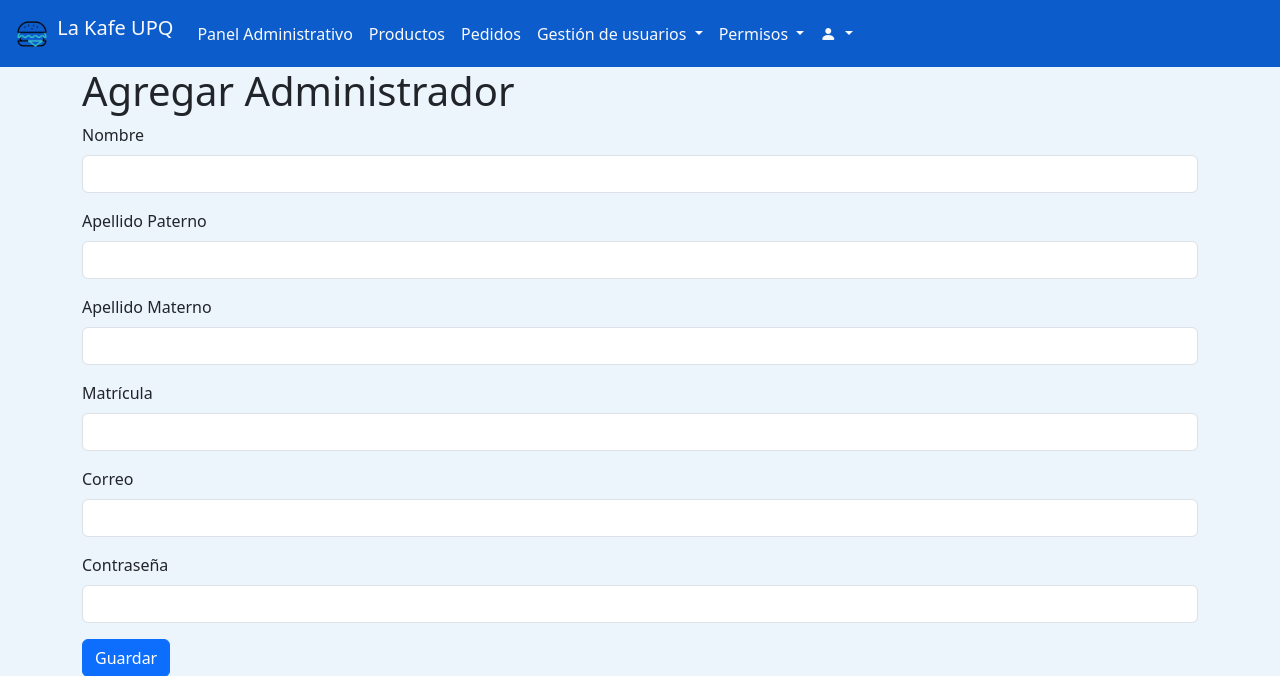
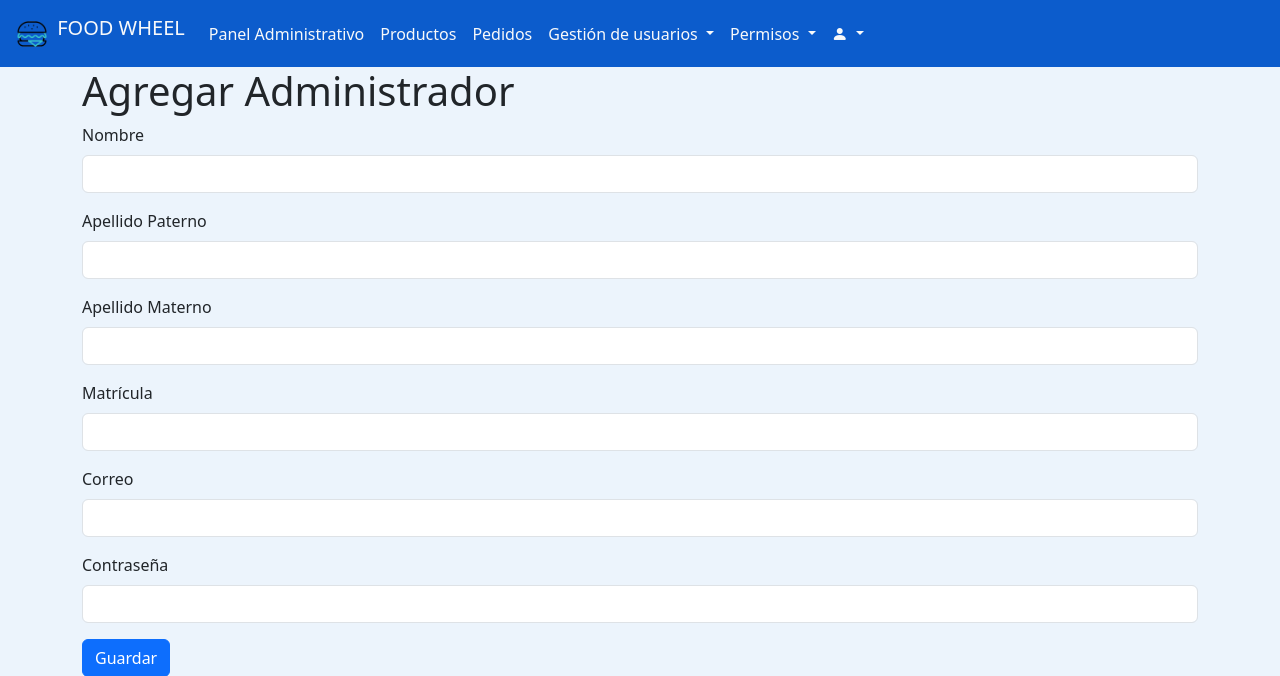
Before and after one commit to DiegoZNz/cafe, a Flask app: page /agregar-admin in a window 1280 px wide. Shown: the top 676 px of the page. Run offline with Flask 3, Linux system fonts and the light colour scheme; some libraries are stand-ins or nearby versions.

Commit message:
se editaron los nombres del proyecto

```diff
--- a/PiFlask/templates/adm_navbar.html
+++ b/PiFlask/templates/adm_navbar.html
@@ -5,7 +5,7 @@
   <meta charset="UTF-8">
   <meta name="viewport" content="width=device-width, initial-scale=1.0">
   <!-- Otros metadatos y etiquetas -->
-
+  <link rel="icon" type="image/png" href="{{ url_for('static', filename='imagenes/icon.png') }}" />
   <!---link de bootstrap-->
   <link href="https://cdn.jsdelivr.net/npm/bootstrap@5.3.0/dist/css/bootstrap.min.css" rel="stylesheet"
     integrity="sha384-9ndCyUaIbzAi2FUVXJi0CjmCapSmO7SnpJef0486qhLnuZ2cdeRhO02iuK6FUUVM" crossorigin="anonymous">
@@ -15,7 +15,7 @@
   <link rel="stylesheet" href="{{ url_for('static', filename='css/adminav.css') }}">
   <!---importacion de fuente -->
   <link rel="stylesheet" href="https://fonts.googleapis.com/icon?family=Material+Icons">
-  <title>La Kafe UPQ</title>
+  <title>FOOD WHEEL</title>
 </head>
 
 <body>
@@ -23,7 +23,7 @@
     <div class="container-fluid">
       <a class="navbar-brand text-light" href="#">
         <img src="{{ url_for('static', filename='imagenes/hamburguesa.gif') }}" alt="Logo" width="40" height="40"class="d-inline-block align-text-top">
-        La Kafe UPQ
+        FOOD WHEEL
       </a>
       <button class="navbar-toggler" type="button" data-bs-toggle="collapse" data-bs-target="#navbarNavDropdown"
         aria-controls="navbarNavDropdown" aria-expanded="false" aria-label="Toggle navigation">
```
